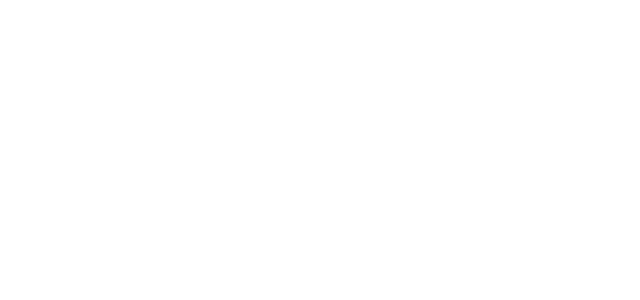
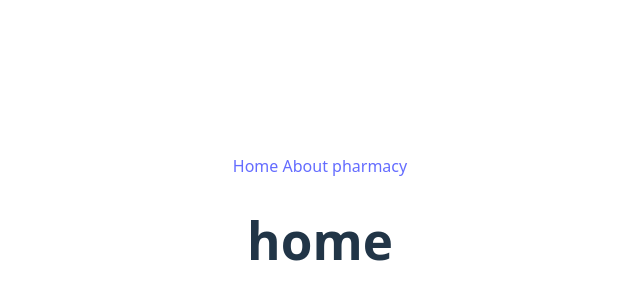
Before and after one commit to LasseThomsenSkole/fullstack_nodejs, a Svelte app in the folder 09_Medicine/client/: page / in a window 1280 px wide. Shown: the part 172-472 px from the top of the page, without its empty margins (320-960 px from the left). Built offline with nearby package versions, Linux system fonts and the light colour scheme.

Commit message:
added routes

```diff
--- a/09_Medicine/client/src/App.svelte
+++ b/09_Medicine/client/src/App.svelte
@@ -0,0 +1,25 @@
+<script>
+import { Router, Link, Route } from "svelte-routing";
+import Home from "./pages/Home/Home.svelte";
+import About from "./pages/About/About.svelte";
+import Pharmacy from "./pages/Pharmacy/Pharmacy.svelte";
+</script>
+<Router>
+    <nav>
+        <Link to="/">Home</Link>
+        <Link to="/about">About</Link>
+        <Link to="/pharmacy">pharmacy</Link>
+    </nav>
+
+    <div>
+        <Route path="/">
+            <Home/>
+        </Route>
+        <Route path="/about">
+            <About/>
+        </Route>
+        <Route path="/pharmacy">
+            <Pharmacy/>
+        </Route>
+    </div>
+</Router>
--- /dev/null
+++ b/09_Medicine/package.json
@@ -0,0 +1,5 @@
+{
+  "dependencies": {
+    "svelte-routing": "^2.13.0"
+  }
+}
```
Also changed, not shown: 1 other file (tests, documents, lock files or other folders).
